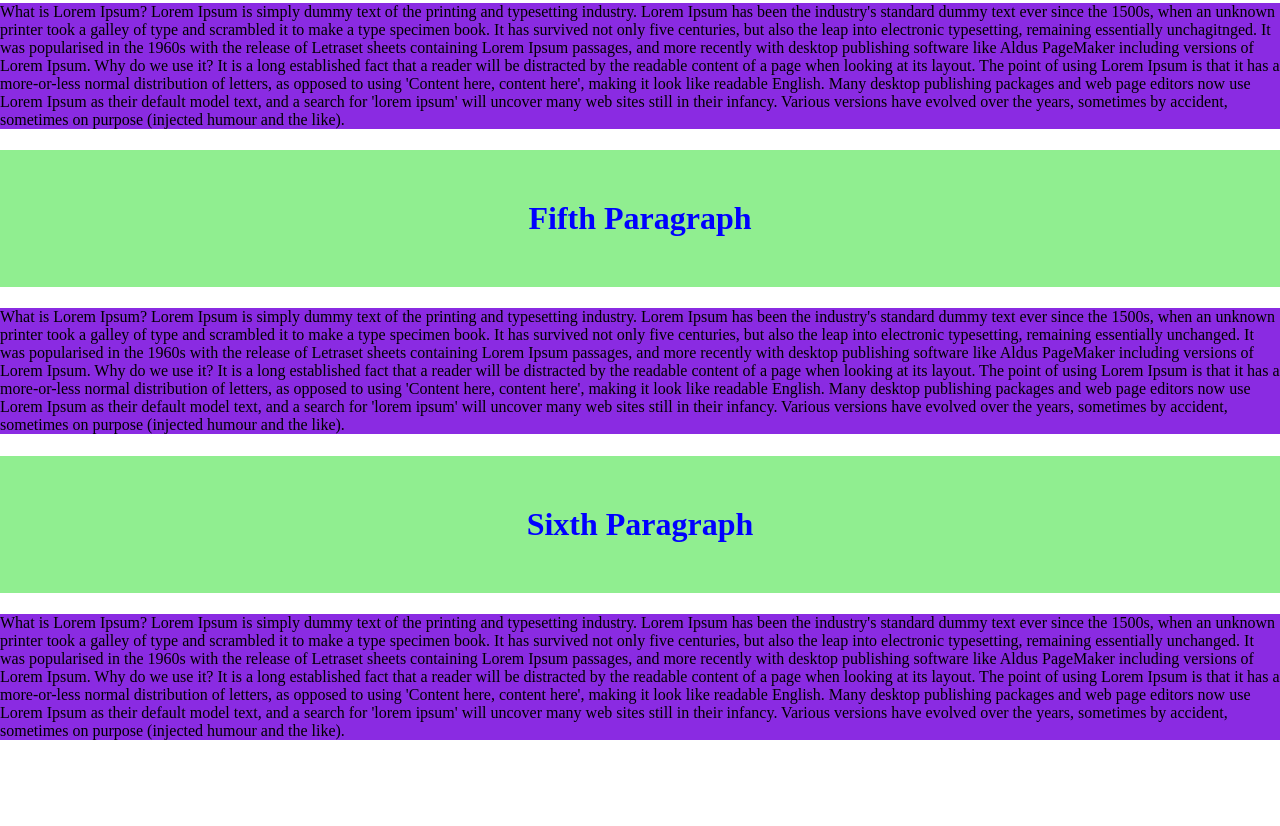
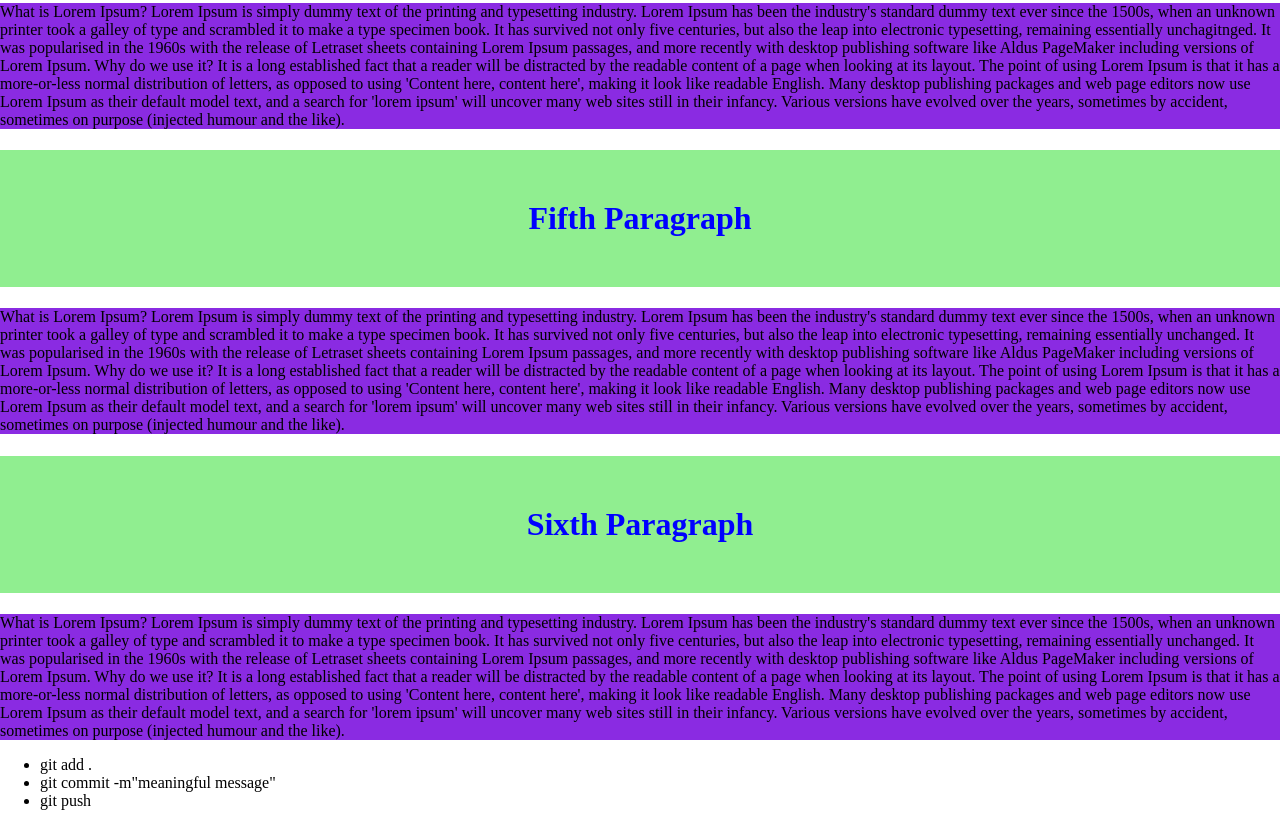
Before and after one commit to Mehedi-Hasan13/first-github-repo, a plain HTML site: page index.html in a window 1280 px wide. Shown: the part 1095-1921 px from the top of the page. Before the commit the page ends 1851 px from the top, so only its background shows below. Drawn offline with Linux system fonts and the light colour scheme.

Commit message:
added a list

```diff
--- a/index.html
+++ b/index.html
@@ -55,5 +55,12 @@ Lorem Ipsum is simply dummy text of the printing and typesetting industry. Lorem
 Why do we use it?
 It is a long established fact that a reader will be distracted by the readable content of a page when looking at its layout. The point of using Lorem Ipsum is that it has a more-or-less normal distribution of letters, as opposed to using 'Content here, content here', making it look like readable English. Many desktop publishing packages and web page editors now use Lorem Ipsum as their default model text, and a search for 'lorem ipsum' will uncover many web sites still in their infancy. Various versions have evolved over the years, sometimes by accident, sometimes on purpose (injected humour and the like).
     </p>
+    <div>
+        <ul>
+            <li>git add .</li>
+            <li>git commit -m"meaningful message"</li>
+            <li>git push</li>
+        </ul>
+    </div>
 </body>
 </html>
```
